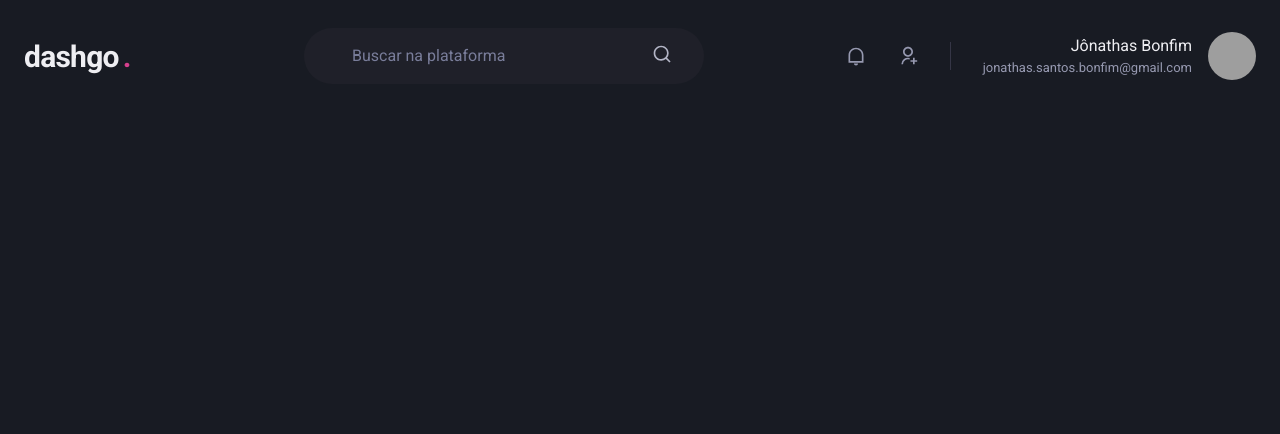
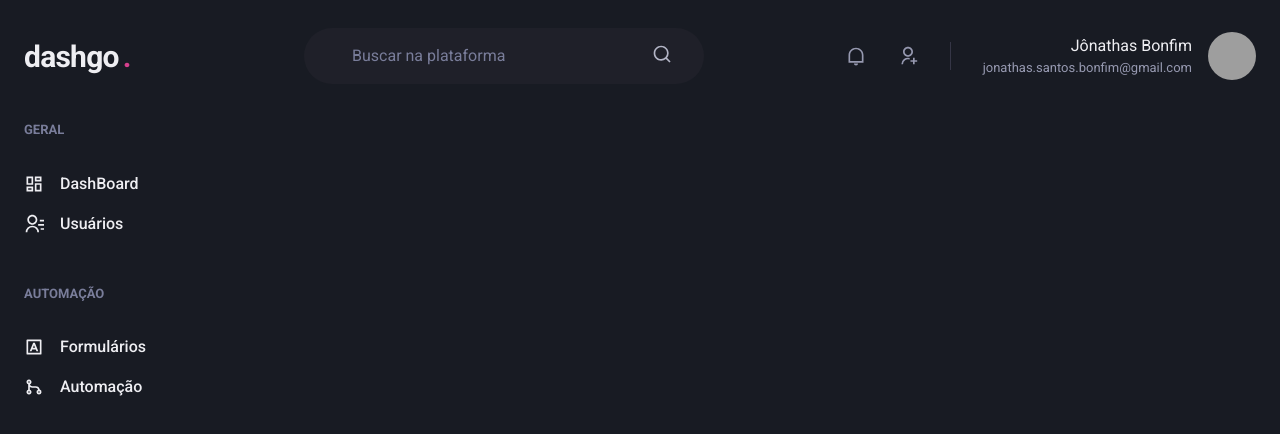
Before and after one commit to Jonathas-bonfim/dashgo, a Next.js app: page /dashboard in a window 1280 px wide. Shown: the top 434 px of the page. Built offline with nearby package versions, Linux system fonts and the light colour scheme; grey boxes are pictures that could not be loaded.

Commit message:
Create SideBar

```diff
--- /dev/null
+++ b/src/components/SideBar.tsx
@@ -0,0 +1,54 @@
+import { Box, Icon, Link, Stack, Text } from "@chakra-ui/react";
+import { RiContactsLine, RiDashboardLine, RiGitMergeLine, RiInputMethodLine } from "react-icons/ri";
+
+export function SideBar() {
+  return (
+    <Box
+      as="aside"
+      w="64"
+      mr="8"
+    >
+      <Stack
+        spacing="12"
+        align="flex-start"
+      >
+        <Box>
+          <Text fontWeight="bold" color="gray.400" fontSize="small">GERAL</Text>
+          <Stack
+            spacing="4"
+            mt="8"
+            align="stretch"
+          >
+            <Link display="flex" alignItems="center">
+              <Icon as={RiDashboardLine} fontSize="20" />
+              <Text ml="4" fontWeight="medium">DashBoard</Text>
+            </Link>
+            <Link display="flex" alignItems="center">
+              <Icon as={RiContactsLine} fontSize="20" />
+              <Text ml="4" fontWeight="medium">Usuários</Text>
+            </Link>
+          </Stack>
+        </Box>
+
+        <Box>
+          <Text fontWeight="bold" color="gray.400" fontSize="small">AUTOMAÇÃO</Text>
+          <Stack
+            spacing="4"
+            mt="8"
+            align="stretch"
+          >
+            <Link display="flex" alignItems="center">
+              <Icon as={RiInputMethodLine} fontSize="20" />
+              <Text ml="4" fontWeight="medium">Formulários</Text>
+            </Link>
+            <Link display="flex" alignItems="center">
+              <Icon as={RiGitMergeLine} fontSize="20" />
+              <Text ml="4" fontWeight="medium">Automação</Text>
+            </Link>
+          </Stack>
+        </Box>
+
+      </Stack>
+    </Box>
+  )
+}
--- a/src/pages/dashboard.tsx
+++ b/src/pages/dashboard.tsx
@@ -1,7 +1,21 @@
+import { Flex } from "@chakra-ui/react";
 import { Header } from "../components/Header";
+import { SideBar } from "../components/SideBar";
 
 export default function Dashboard() {
   return (
-    <Header />
+    <Flex direction="column" h="100vh">
+      <Header />
+
+      <Flex
+        w="100%"
+        my="6"
+        maxWidth={1480}
+        mx="auto"
+        px="6"
+      >
+        <SideBar />
+      </Flex>
+    </Flex>
   )
 }
```
